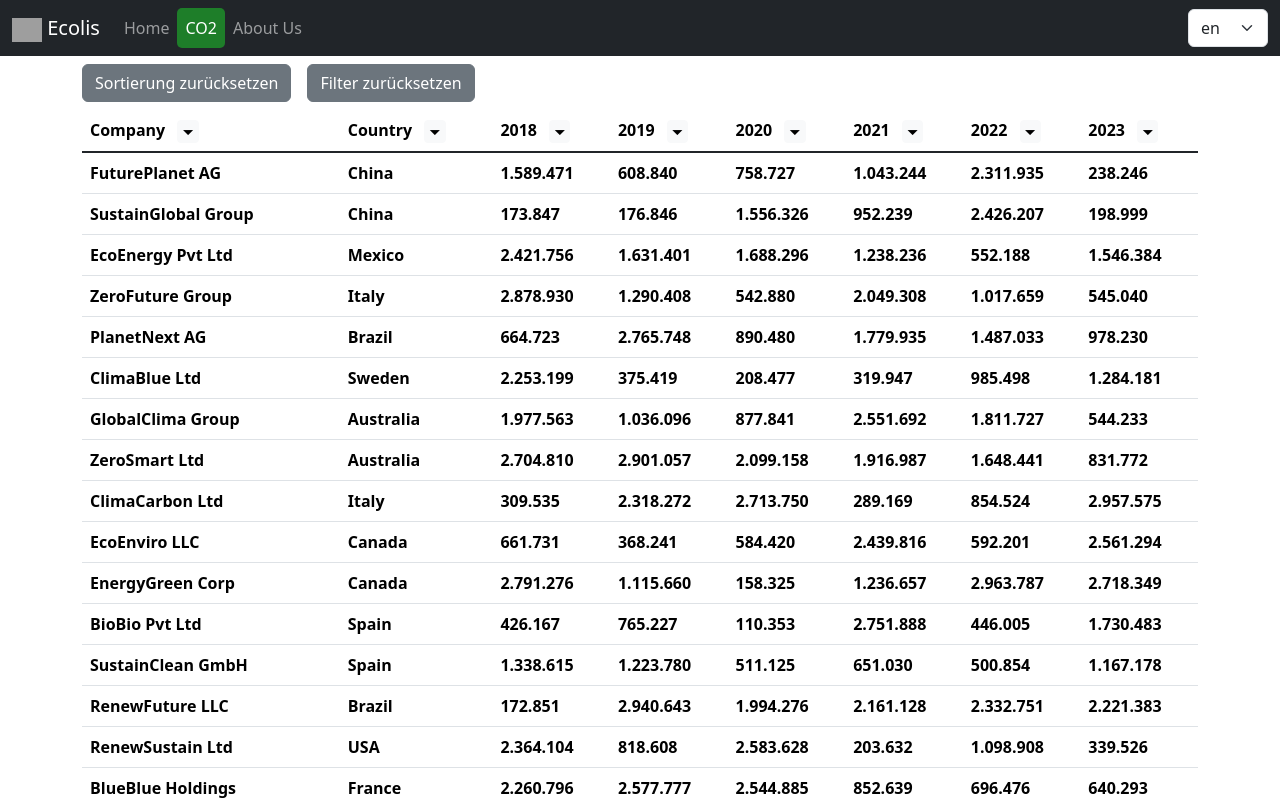
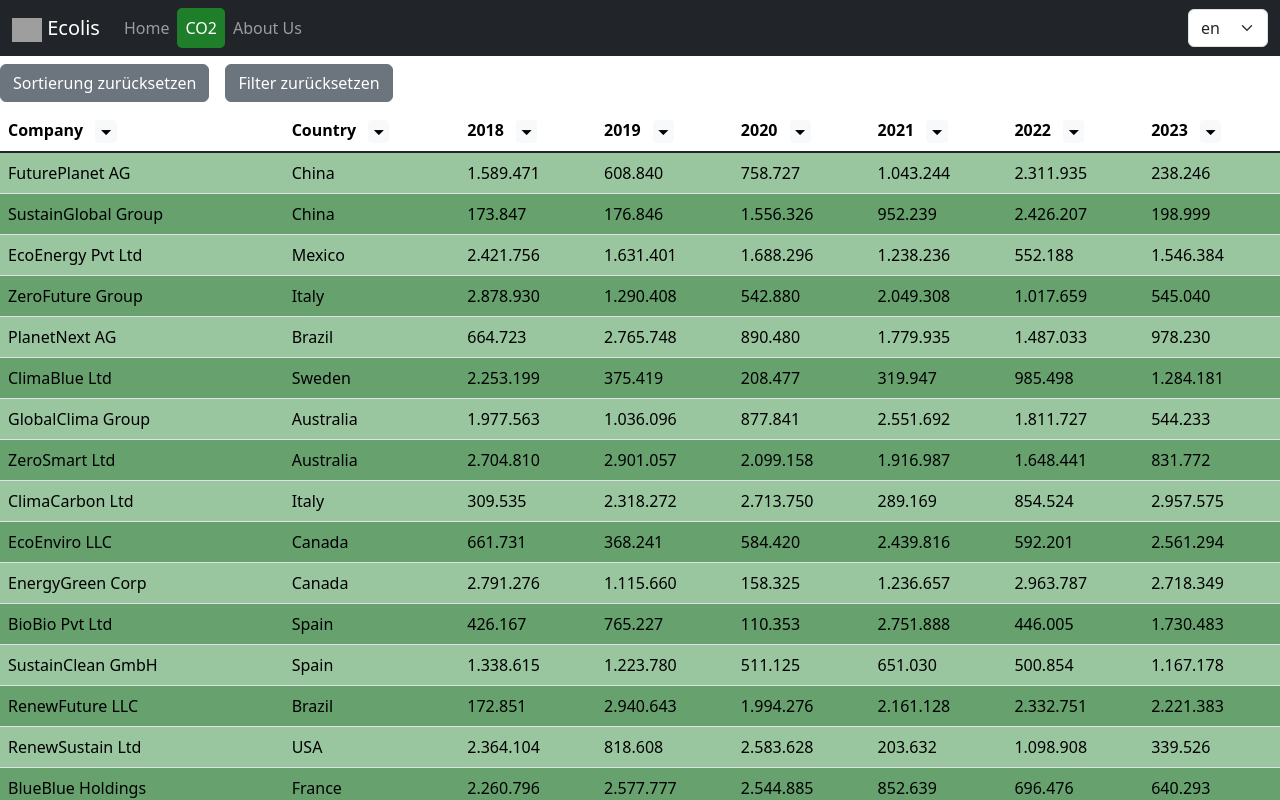
Before and after one commit to maxdevim/co2-project, a Vue app: page /co2 in a window 1280 px wide. Shown: the top 800 px of the page. Built offline with nearby package versions, Linux system fonts and the light colour scheme; grey boxes are pictures that could not be loaded.

Commit message:
changed some table styles

```diff
--- a/src/components/Table.vue
+++ b/src/components/Table.vue
@@ -99,7 +99,7 @@ function clearAllFilter() {
         Filter zurücksetzen
       </button>
     </div>
-    <table class="table">
+    <table class="table table-striped table-hover">
       <thead>
         <tr>
           <th
@@ -171,13 +171,25 @@ function clearAllFilter() {
       </thead>
       <tbody class="table-group-divider">
         <tr v-for="(row, index) in filteredRows" :key="index">
-          <th v-for="cell in row" :key="cell">
+          <td v-for="cell in row" :key="cell">
             {{ typeof cell === "number" ? formatNumber(cell) : cell }}
-          </th>
+          </td>
         </tr>
       </tbody>
     </table>
   </div>
 </template>
 
-<style scoped></style>
+<style scoped>
+::v-deep(.table-striped tbody tr:nth-of-type(odd)) td {
+  background-color: #2494316d !important;
+}
+
+::v-deep(.table-striped tbody tr:nth-of-type(even)) td {
+  background-color: #1d7327ab !important;
+}
+
+::v-deep(.table-hover tbody tr:hover) td {
+  background-color: #13c731 !important;
+}
+</style>
--- a/src/views/Carbon.vue
+++ b/src/views/Carbon.vue
@@ -15,7 +15,7 @@ const data: (string | number)[][] = EmissionData.map((item) => [
 </script>
 
 <template>
-  <div class="container-md">
+  <div class="table-responsive">
     <Table
       class="mt-2"
       :columns="[
```
